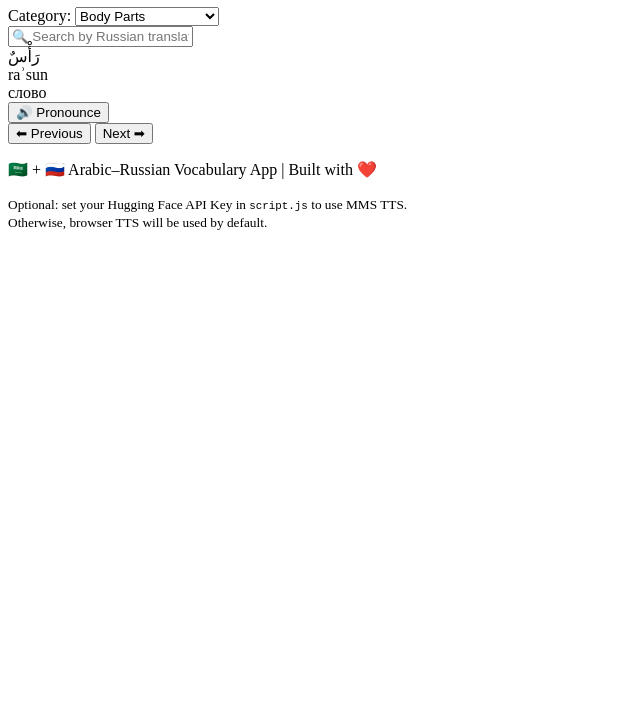
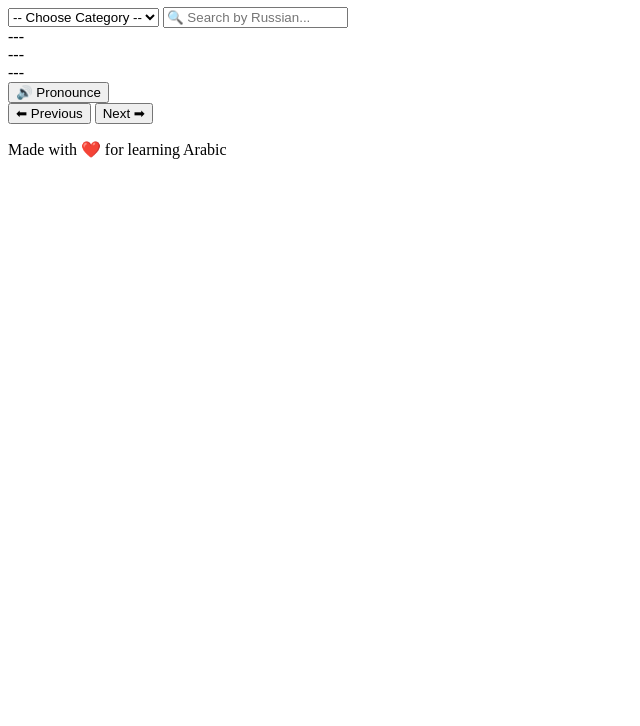
Before and after one commit to Nodir04/arabic-learning, a plain HTML site: page index.html in a window 1280 px wide. Shown: the part 74-800 px from the top of the page, without its empty margins (0-640 px from the left). Drawn offline with Linux system fonts and the light colour scheme.

Commit message:
Update index.html

```diff
--- a/index.html
+++ b/index.html
@@ -3,48 +3,38 @@
 <head>
   <meta charset="UTF-8" />
   <meta name="viewport" content="width=device-width, initial-scale=1.0"/>
-  <title>Arabic–Russian Vocabulary Trainer</title>
-  <link rel="stylesheet" href="styles.css"/>
+  <title>Arabic–Russian Vocabulary</title>
+  <link rel="stylesheet" href="styles.css">
 </head>
 <body>
+
   <header>
-    <h1>📚 Arabic–Russian Vocabulary Trainer</h1>
+    <h1>📚 Arabic–Russian Vocabulary</h1>
+    <div class="controls">
+      <select id="category-select">
+        <option value="">-- Choose Category --</option>
+      </select>
+      <input type="text" id="search-input" placeholder="🔍 Search by Russian..." />
+    </div>
   </header>
 
-  <section class="controls">
-    <div class="dropdown-container">
-      <label for="categorySelect">Category:</label>
-      <select id="categorySelect"></select>
-    </div>
+  <main>
+    <div class="word-card">
+      <div id="arabic-word" class="arabic-word">---</div>
+      <div id="transliteration" class="transliteration">---</div>
+      <div id="russian-translation" class="translation">---</div>
 
-    <div class="search-container">
-      <input type="text" id="searchInput" placeholder="🔍 Search by Russian translation..."/>
-    </div>
-  </section>
+      <button id="tts-btn" class="tts-btn">🔊 Pronounce</button>
 
-  <main>
-    <div class="card">
-      <div id="arabicWord" class="arabic-word">كلمة</div>
-      <div id="transliteration" class="transliteration">kalima</div>
-      <div id="russianTranslation" class="russian-translation">слово</div>
-
-      <button id="ttsButton" class="tts-button" title="Pronounce">🔊 Pronounce</button>
-    </div>
-
-    <div class="nav-buttons">
-      <button id="prevButton" class="nav-btn">⬅ Previous</button>
-      <button id="nextButton" class="nav-btn">Next ➡</button>
+      <div class="nav-buttons">
+        <button id="prev-btn">⬅ Previous</button>
+        <button id="next-btn">Next ➡</button>
+      </div>
     </div>
   </main>
 
   <footer>
-    <p>🇸🇦 + 🇷🇺 Arabic–Russian Vocabulary App | Built with ❤️</p>
-    <p>
-      <small>
-        Optional: set your Hugging Face API Key in <code>script.js</code> to use MMS TTS.<br>
-        Otherwise, browser TTS will be used by default.
-      </small>
-    </p>
+    <p>Made with ❤️ for learning Arabic</p>
   </footer>
 
   <script src="script.js"></script>
```
